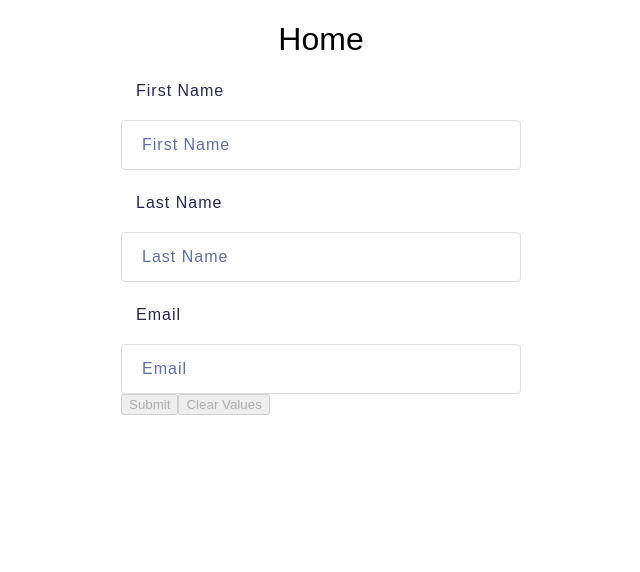
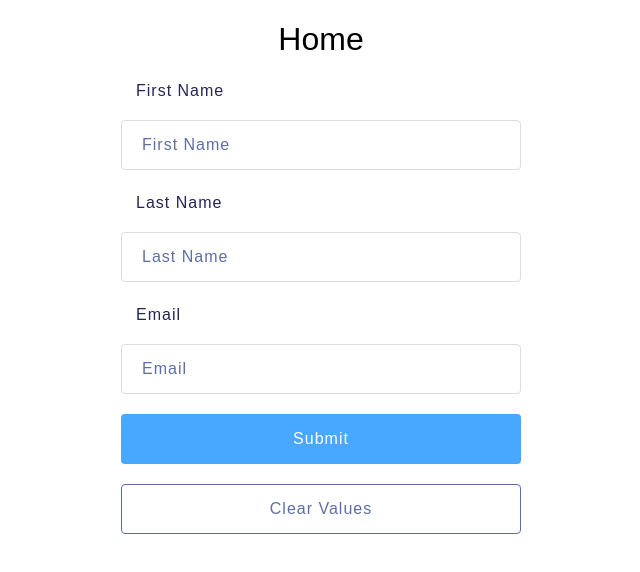
Before and after one commit to l1fe/form-builder, a React app: page / in a window 1280 px wide. Shown: the top 572 px of the page, without its empty margins (319-959 px from the left). Built offline with nearby package versions, Linux system fonts and the light colour scheme.

Commit message:
Added Button component

```diff
--- /dev/null
+++ b/src/components/button/index.js
@@ -0,0 +1,35 @@
+import React from 'react';
+import PropTypes from 'prop-types';
+
+import styles from './styles.scss';
+
+const Button = ({ onPress, type, disabled, title, primary, className }) => (
+  <button
+    type={type}
+    disabled={disabled}
+    onClick={onPress}
+    className={[
+      styles.btn,
+      primary && styles.primary,
+      disabled && styles.disabled,
+      className,
+    ].join(' ')}
+  >
+    { title }
+  </button>
+);
+
+Button.propTypes = {
+  onPress: PropTypes.func.isRequired,
+  type: PropTypes.string,
+  disabled: PropTypes.bool,
+  title: PropTypes.string,
+  primary: PropTypes.bool,
+  className: PropTypes.string,
+};
+
+Button.defaultProps = {
+  type: 'button',
+};
+
+export default Button;
--- /dev/null
+++ b/src/components/button/styles.scss
@@ -0,0 +1,25 @@
+@import '../../styles/settings/colors';
+
+.btn {
+  display: block;
+  position: relative;
+  margin-top: 20px;
+  outline: 0;
+  border: 1px solid $color-darkblue;
+  border-radius: 4px;
+  background: $color-white;
+  cursor: pointer;
+  padding: 15px 20px;
+  width: 100%;
+  min-height: 50px;
+  letter-spacing: 1px;
+  color: $color-darkblue;
+  font-size: 16px;
+  font-weight: 300;
+}
+
+.primary {
+  border: 0;
+  background-color: $color-lightblue;
+  color: $color-white;
+}
--- a/src/containers/home/components/form/index.js
+++ b/src/containers/home/components/form/index.js
@@ -3,6 +3,7 @@ import PropTypes from 'prop-types';
 import { Field, reduxForm } from 'redux-form';
 
 import Input from '../../../../components/input';
+import Button from '../../../../components/button';
 import styles from './styles.scss';
 
 const Form = ({ handleSubmit, pristine, submitting, reset }) => (
@@ -11,7 +12,7 @@ const Form = ({ handleSubmit, pristine, submitting, reset }) => (
       <label>First Name</label>
       <div>
         <Field
-          name="firstName"
+          name="first_name"
           component={Input}
           type="text"
           placeholder="First Name"
@@ -23,7 +24,7 @@ const Form = ({ handleSubmit, pristine, submitting, reset }) => (
       <label>Last Name</label>
       <div>
         <Field
-          name="lastName"
+          name="last_name"
           component={Input}
           type="text"
           placeholder="Last Name"
@@ -44,12 +45,18 @@ const Form = ({ handleSubmit, pristine, submitting, reset }) => (
     </div>
 
     <div>
-      <button type="submit" disabled={pristine || submitting}>
-        Submit
-      </button>
-      <button type="button" disabled={pristine || submitting} onClick={reset}>
-        Clear Values
-      </button>
+      <Button
+        primary
+        type="submit"
+        disabled={pristine || submitting}
+        title="Submit"
+      />
+      <Button
+        type="button"
+        disabled={pristine || submitting}
+        onPress={reset}
+        title="Clear Values"
+      />
     </div>
   </form>
 );
```
